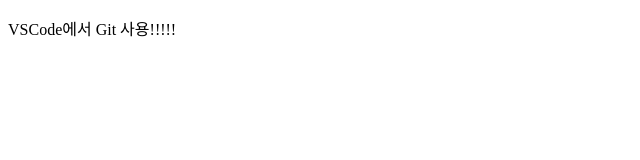
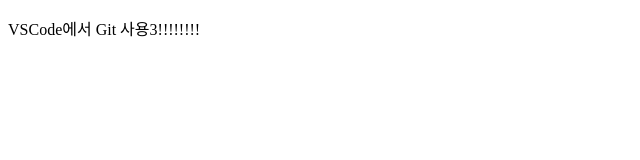
Before and after one commit to codesche/GitInitTest2, a plain HTML site: page index.html in a window 1280 px wide. Shown: the full height of the page, 0-640 px from the left. Drawn offline with Linux system fonts and the light colour scheme.

Commit message:
VSCode에서 3번째 변경

```diff
--- a/index.html
+++ b/index.html
@@ -7,6 +7,6 @@
     <title>충돌이 날까?!!</title>
 </head>
 <body>
-    <p>VSCode에서 Git 사용!!!!!</p>
+    <p>VSCode에서 Git 사용3!!!!!!!!</p>
 </body>
 </html>
```
